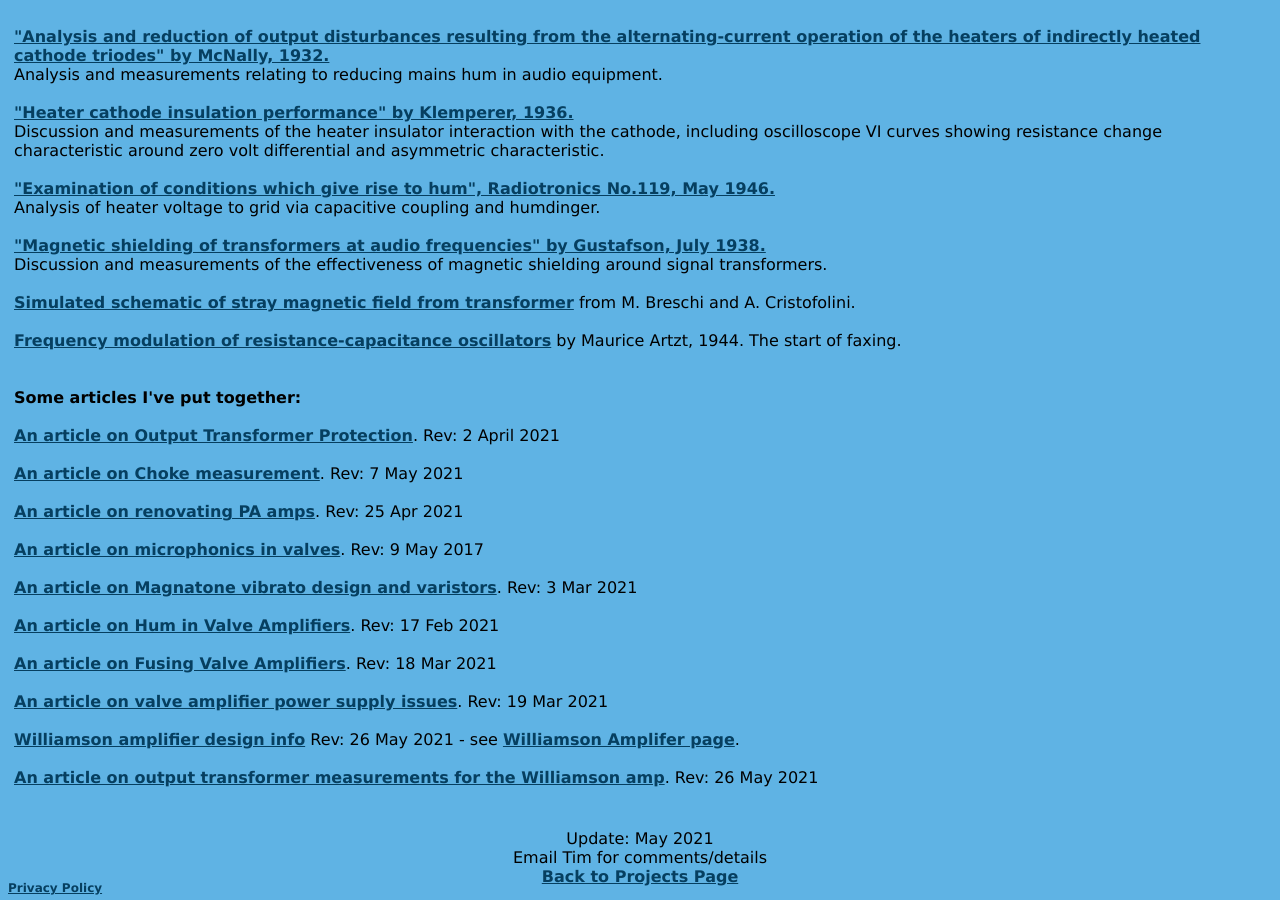
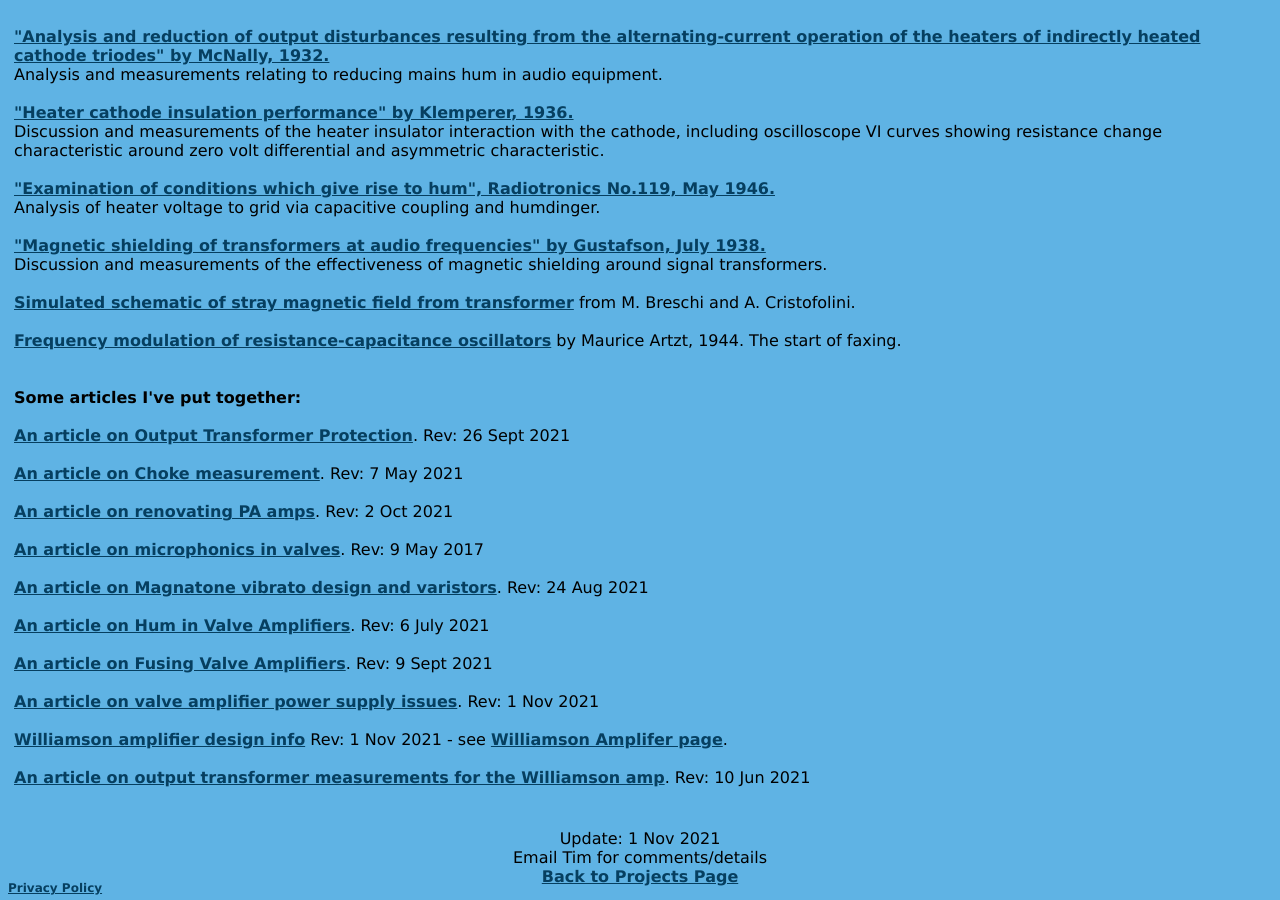
Before and after one commit to michael-robbins/michael-robbins.github.io, a Jekyll site: the page built from projects/Valve Info.html, in a window 1280 px wide and 900 px high, scrolled down 2833 px. Built offline with Jekyll 4.4.1, drawn with Linux system fonts in a browser that asks for light colours.

Commit message:
Update Valve Info.html

```diff
--- a/projects/Valve Info.html
+++ b/projects/Valve Info.html
@@ -205,32 +205,32 @@ layout: default
       <br />
       <b>Some articles I've put together:</b>
       <br /><br />
-      <a href="/static/Output%20transformer%20protection.pdf">An article on Output Transformer Protection</a>. Rev: 2 April 2021
+      <a href="/static/Output%20transformer%20protection.pdf">An article on Output Transformer Protection</a>. Rev: 26 Sept 2021
       <br /><br />
       <a href="/static/Choke measurement.pdf">An article on Choke measurement</a>. Rev: 7 May 2021
       <br /><br />
-      <a href="/static/Renovating PA amps.pdf">An article on renovating PA amps</a>. Rev: 25 Apr 2021
+      <a href="/static/Renovating PA amps.pdf">An article on renovating PA amps</a>. Rev: 2 Oct 2021
       <br /><br />
       <a href="/static/Microphonics in valves.pdf">An article on microphonics in valves</a>. Rev: 9 May 2017
       <br /><br />
-      <a href="/static/Magnatone vibrato design.pdf">An article on Magnatone vibrato design and varistors</a>. Rev: 3 Mar 2021
+      <a href="/static/Magnatone vibrato design.pdf">An article on Magnatone vibrato design and varistors</a>. Rev: 24 Aug 2021
       <br /><br />
-      <a href="/static/Hum article.pdf">An article on Hum in Valve Amplifiers</a>. Rev: 17 Feb 2021
+      <a href="/static/Hum article.pdf">An article on Hum in Valve Amplifiers</a>. Rev: 6 July 2021
       <br /><br />
-      <a href="/static/Valve amp fusing.pdf">An article on Fusing Valve Amplifiers</a>. Rev: 18 Mar 2021
+      <a href="/static/Valve amp fusing.pdf">An article on Fusing Valve Amplifiers</a>. Rev: 9 Sept 2021
       <br /><br />
-      <a href="/static/Power%20supply%20issues%20for%20tube%20amps.pdf">An article on valve amplifier power supply issues</a>. Rev: 19 Mar 2021
+      <a href="/static/Power%20supply%20issues%20for%20tube%20amps.pdf">An article on valve amplifier power supply issues</a>. Rev: 1 Nov 2021
       <br /><br />
-      <a href="/static/Williamson design info.pdf">Williamson amplifier design info</a> Rev: 26 May 2021 - see <a href="/projects/Williamson.html">Williamson Amplifer page</a>.
+      <a href="/static/Williamson design info.pdf">Williamson amplifier design info</a> Rev: 1 Nov 2021 - see <a href="/projects/Williamson.html">Williamson Amplifer page</a>.
       <br /><br />
-       <a href="/static/Williamson%20output%20transformer%20measurements.pdf">An article on output transformer measurements for the Williamson amp</a>. Rev: 26 May 2021
+       <a href="/static/Williamson%20output%20transformer%20measurements.pdf">An article on output transformer measurements for the Williamson amp</a>. Rev: 10 Jun 2021
       <br /><br />
       <br />
     </td>
   </tr>
   <tr>
     <td align="center">
-      Update: May 2021
+      Update: 1 Nov 2021
       <br />
       Email Tim for comments/details
       <br/>
```
